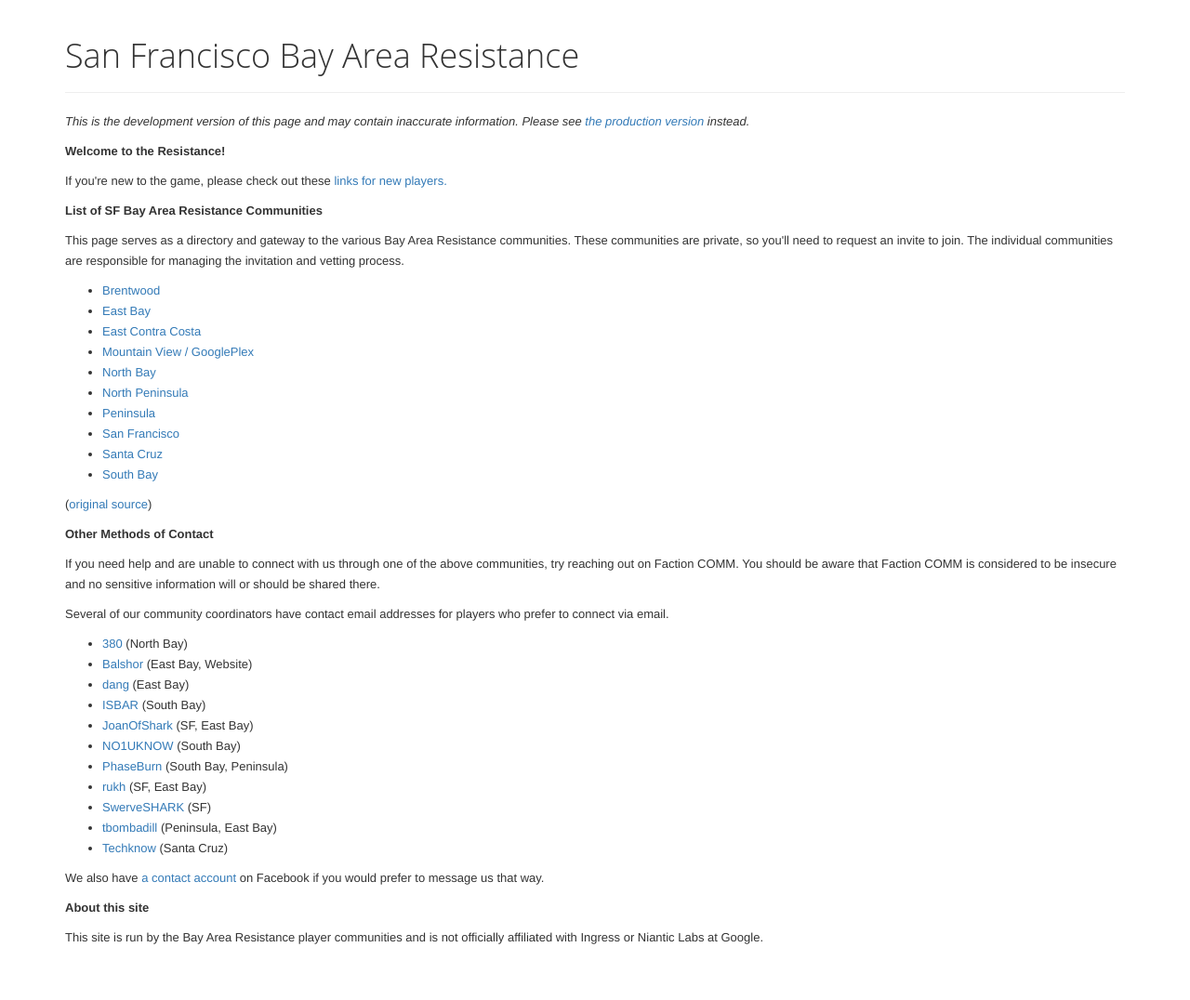
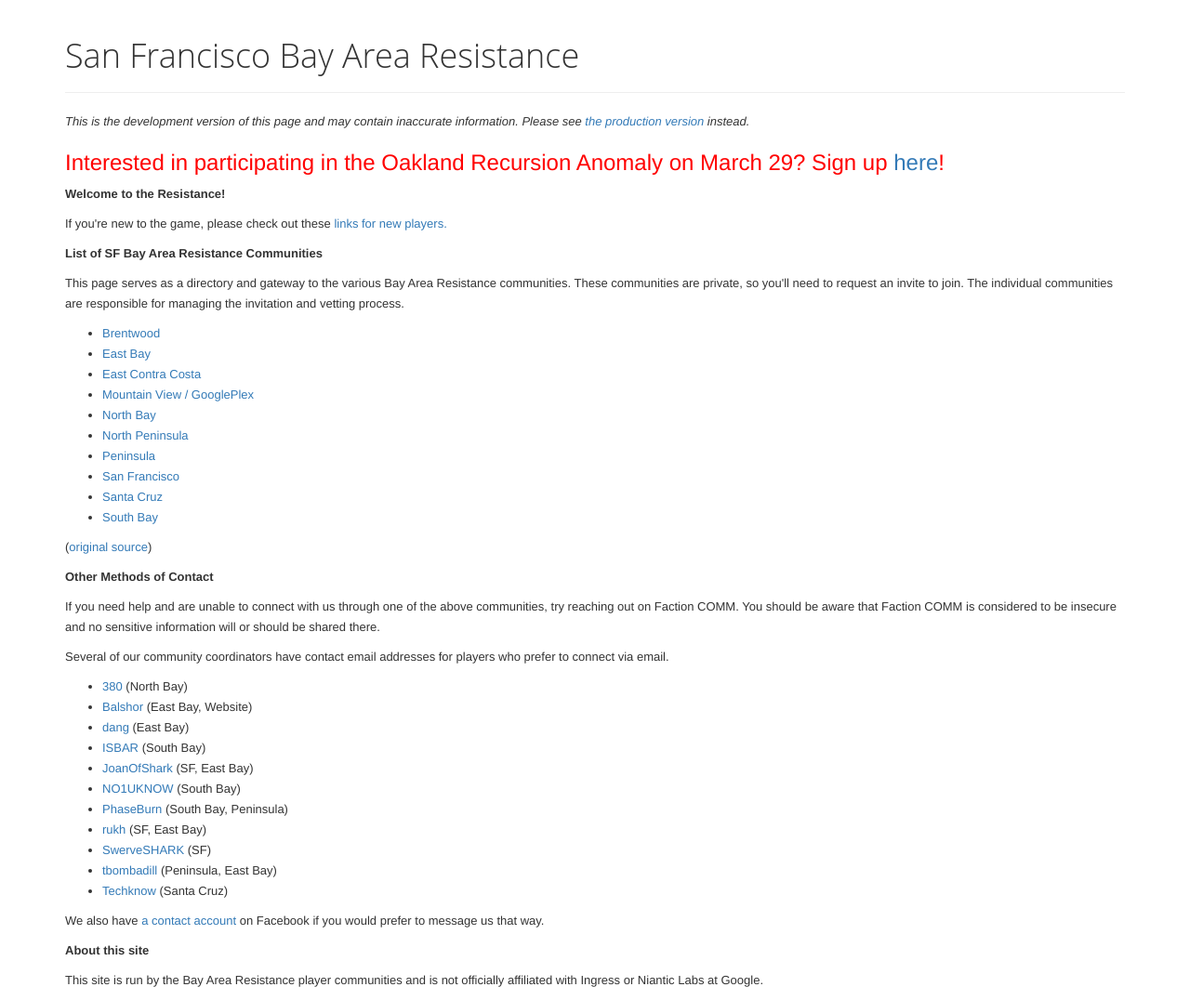
Before and after one commit to balshor/sfbay.resists.org, a Jekyll site: the page built from index-new.html, in a window 1280 px wide. Shown: the whole page at 93% size. Built offline with Jekyll 4.4.1, drawn with Linux system fonts in a browser that asks for light colours; nearby versions of some CDN libraries; before the commit the page ends 1030 px from its top, so only the background shows below that.

Commit message:
Add big link to the recursion sign-up to main sfbay (dev) page.

```diff
--- a/index-new.html
+++ b/index-new.html
@@ -3,6 +3,9 @@ layout: default
 title: San Francisco Bay Area Resistance
 header: San Francisco Bay Area Resistance
 ---
+  <h3 style="color:red">
+    Interested in participating in the Oakland Recursion Anomaly on March 29?  Sign up <a href="/recursion/">here</a>!
+  </h3>
   <h4>
     Welcome to the Resistance!
   </h4>
```
